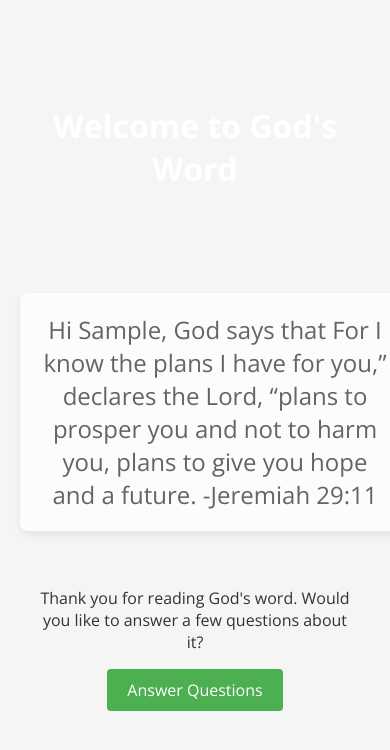
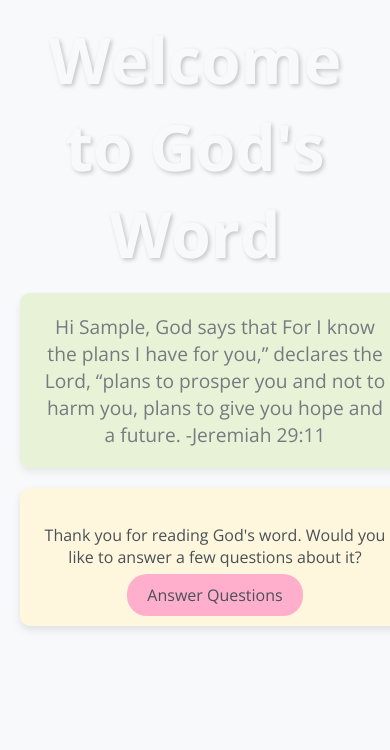
Before and after one commit to meshramk176/God-says, a plain HTML site: page index.html in a window 390 px wide. Both pictures are taken after typing "Sample" into the empty fields and a click on the button "Submit". Drawn offline with nearby package versions, Linux system fonts and the light colour scheme.

Commit message:
Update style.css

```diff
--- a/style.css
+++ b/style.css
@@ -1,10 +1,10 @@
 /* Base styles */
 body {
-    font-family: 'Open Sans', sans-serif; /* Modern font */
+    font-family: 'Open Sans', sans-serif;
     text-align: center;
     padding: 20px;
-    background: #f5f5f5; /* Light grey background for a modern look */
-    color: #333; /* Dark grey text for readability */
+    background: #f8f9fa; /* Light pastel background */
+    color: #495057; /* Soft dark gray for text */
     margin: 0;
 }
 
@@ -13,50 +13,29 @@ body {
     background-image: url('path-to-your-hero-image.jpg'); /* Add your hero image path */
     background-size: cover;
     background-position: center;
-    height: 50vh; /* Adjust this value to suit your design */
+    height: 50vh;
     display: flex;
     align-items: center;
     justify-content: center;
-    color: white; /* White text for contrast against a likely dark image */
+    color: #f8f9fa; /* Light pastel color for text for contrast against a dark image */
+    font-size: 2rem;
+    font-weight: 700;
+    text-shadow: 2px 2px 4px rgba(0, 0, 0, 0.2); /* Text shadow for better readability */
 }
 
 /* The container that displays the Bible verse */
 .verse-container {
-    margin: 20px auto; /* Centered with automatic horizontal margins */
-    font-size: 24px; /* Slightly larger font for importance */
-    background: white; /* White background to stand out from the body */
+    background: #e2f0cb; /* Pastel green */
+    color: #495057; /* Soft dark gray for text */
+    margin: 20px auto;
+    font-size: 1.2rem;
     padding: 20px;
-    border-radius: 8px; /* Rounded corners for a modern look */
-    box-shadow: 0 4px 8px rgba(0, 0, 0, 0.1); /* Subtle shadow for depth */
-    max-width: 600px; /* Max width for readability on wider screens */
-    display: none; /* Hidden by default */
-    opacity: 0; /* Prepare for fade-in effect */
-    transition: opacity 2s ease; /* Smooth transition for the fade-in effect */
-}
-
-/* Style adjustments for the input section */
-.input-section {
-    margin-bottom: 40px; /* More space above the verse container */
-}
-
-.follow-up {
-    text-align: center;
-    padding: 20px;
-    margin-top: 20px;
-}
-
-.button {
-    display: inline-block;
-    background-color: #4CAF50; /* Green background */
-    color: white;
-    padding: 10px 20px;
-    text-decoration: none;
-    border-radius: 4px;
-    transition: background-color 0.3s ease;
-}
-
-.button:hover {
-    background-color: #367B37; /* Darker green on hover */
+    border-radius: 10px;
+    box-shadow: 0 4px 8px rgba(0, 0, 0, 0.1);
+    max-width: 600px;
+    display: none;
+    opacity: 0;
+    transition: opacity 2s ease;
 }
 
 /* Unified styles for input and button */
@@ -64,34 +43,64 @@ body {
 .contact-form button,
 #nameInput,
 button {
+    background: #fff; /* White background */
+    color: #495057; /* Soft dark gray for text */
+    border: 1px solid #ced4da; /* Border color */
     margin: 10px 0;
-    padding: 15px; /* Increased padding for a better touch target size */
-    width: 90%; /* A bit wider for a modern look */
-    max-width: 400px; /* Larger max-width for better use of space */
-    border: none; /* Remove default borders */
-    border-radius: 4px; /* Slightly rounded corners */
-    box-shadow: 0 2px 4px rgba(0, 0, 0, 0.1); /* Consistent with the verse-container */
+    padding: 15px;
+    width: 90%;
+    max-width: 400px;
+    border-radius: 20px; /* More pronounced rounded corners for a modern look */
+    box-shadow: 0 2px 4px rgba(0, 0, 0, 0.1);
 }
 
 /* Hover and focus styles for button for interactivity */
 button:hover,
 button:focus {
-    background-color: #4CAF50; /* A pleasant green */
-    color: white; /* Ensure text is readable on the new background */
-    outline: none; /* Remove the default focus outline */
+    background-color: #b8d8d8; /* Pastel blue for hover state */
+    color: #495057;
+    outline: none;
+}
+
+/* Follow-up questions section */
+.follow-up {
+    background: #fef7dd; /* Pastel yellow */
+    color: #495057;
+    border-radius: 10px;
+    padding: 20px;
+    margin: 20px auto;
+    max-width: 600px;
+    box-shadow: 0 4px 8px rgba(0, 0, 0, 0.1);
+    display: none;
+}
+
+/* Button in the follow-up section */
+.button {
+    background-color: #ffafcc; /* Pastel pink */
+    color: #495057;
+    padding: 10px 20px;
+    text-decoration: none;
+    border-radius: 20px;
+    transition: background-color 0.3s ease;
+}
+
+.button:hover {
+    background-color: #ffc8dd; /* A lighter shade of pastel pink on hover */
 }
 
 /* Responsive design adjustments */
 @media (max-width: 768px) {
     .hero {
-        height: 30vh; /* Shorter hero section on smaller screens */
+        height: 30vh;
     }
 
     .verse-container,
     .contact-form input,
     .contact-form button,
     #nameInput,
-    button {
-        width: 100%; /* Full width on smaller screens */
+    button,
+    .follow-up {
+        width: 100%;
+        border-radius: 10px; /* Adjust border-radius for mobile */
     }
 }
```
